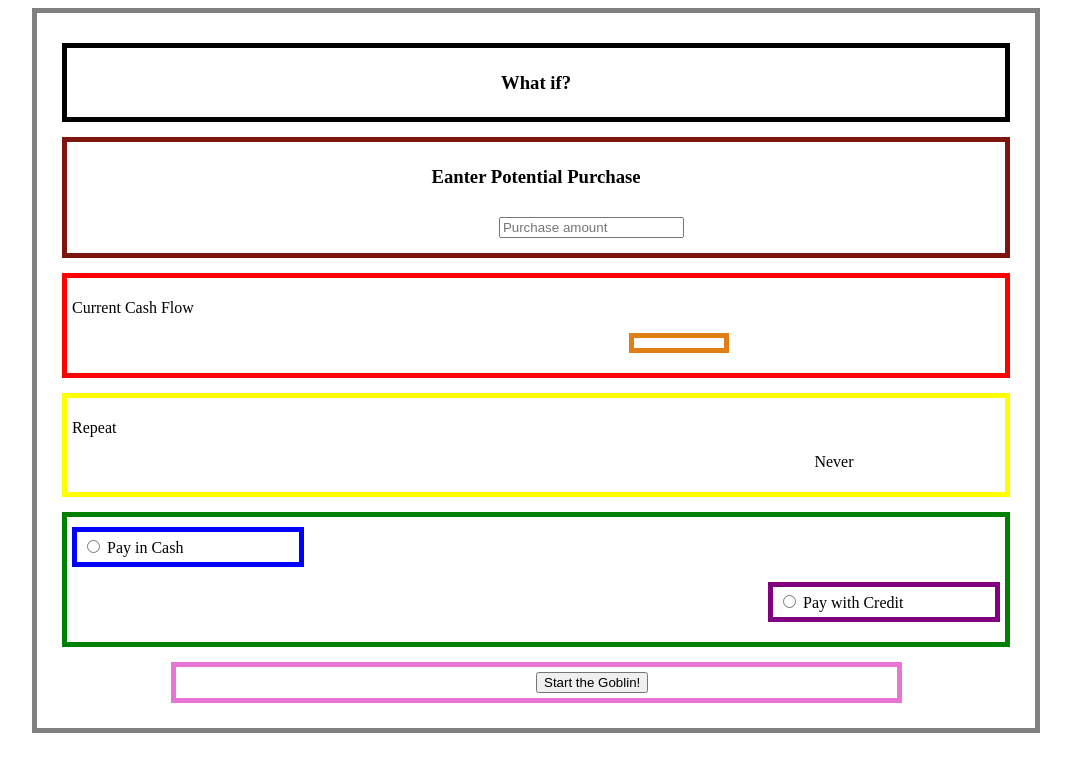
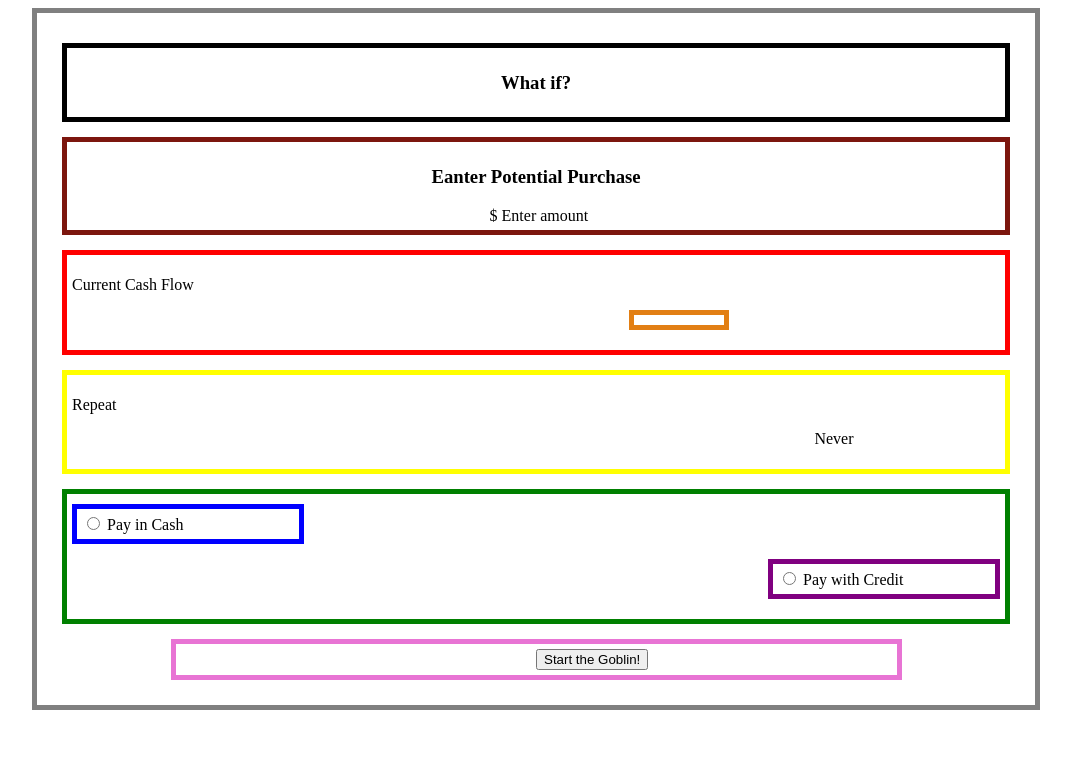
Before and after one commit to jpdaprato/pocket-goblin-client, a React (Vite) app: page / in a window 1280 px wide. Shown: the top 772 px of the page, without its empty margins (104-1175 px from the left). Built offline with nearby package versions, Linux system fonts and the light colour scheme; no server answers.

Commit message:
adds view switcher to show a label then when clicked turns in to a input field

```diff
--- a/src/components/Purchase.jsx
+++ b/src/components/Purchase.jsx
@@ -1,6 +1,5 @@
 import React from "react";
 
-const Purchases = () => {
 const divStyle = {
   border: "5px solid #7c160e",
   padding: "5px",
@@ -13,15 +12,63 @@ const Purchases = () => {
 };
 
 const inputStyle = {
-    margin: "10px 50% 10px 46%"
+  marginLeft: "45%"
 };
 
+class Purchases extends React.Component {
+  constructor() {
+    super();
+    this.state = {
+      input: false,
+      amount: 0
+    };
+    this.changeToInput = this.changeToInput.bind(this);
+    this.setAmount = this.setAmount.bind(this);
+  }
+
+  changeToInput() {
+    const { input } = this.state;
+    this.setState({
+      input: !input
+    });
+  }
+
+  setAmount(e) {
+    this.setState({
+      amount: e.target.value
+    });
+  }
+
+  viewSwitch() {
+    const { input } = this.state;
+    if (input === false) {
+      return (
+        <label style={inputStyle} onClick={this.changeToInput}>
+          $ Enter amount
+        </label>
+      );
+    } else {
+      return (
+        <p style={inputStyle}>
+          $
+          <input
+            onChange={this.setAmount}
+            type="number"
+            placeholder="Purchase amount"
+          />
+        </p>
+      );
+    }
+  }
+
+  render() {
     return (
       <div style={divStyle}>
         <h3 style={hStyle}>Eanter Potential Purchase</h3>
-      <input style={inputStyle} type="number" placeholder="Purchase amount" />
+        {this.viewSwitch()}
       </div>
     );
-};
+  }
+}
 
 export default Purchases;
```
Lines whose indentation alone changed are shown as unchanged.
